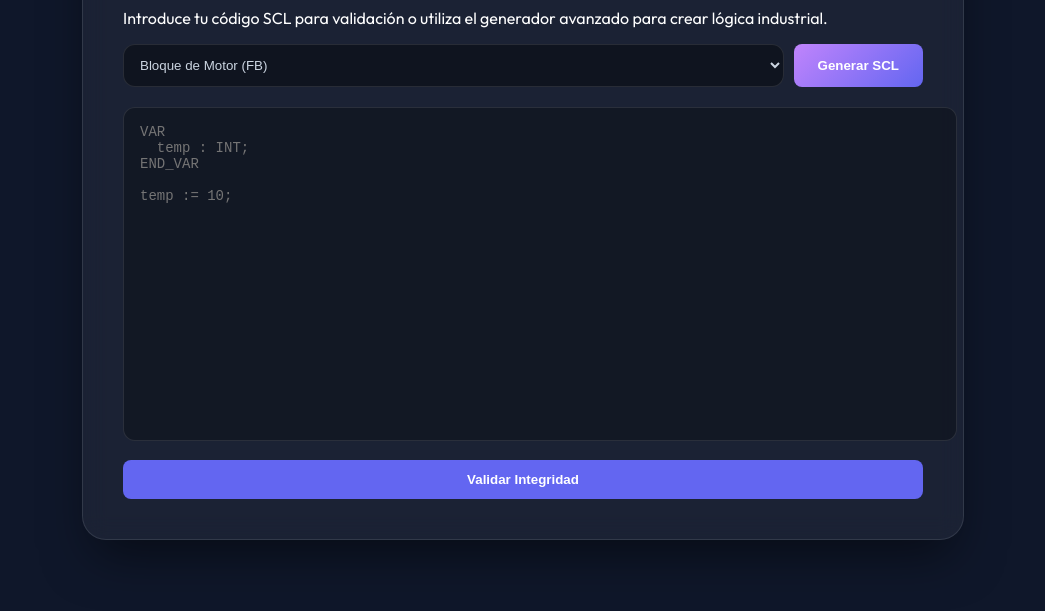
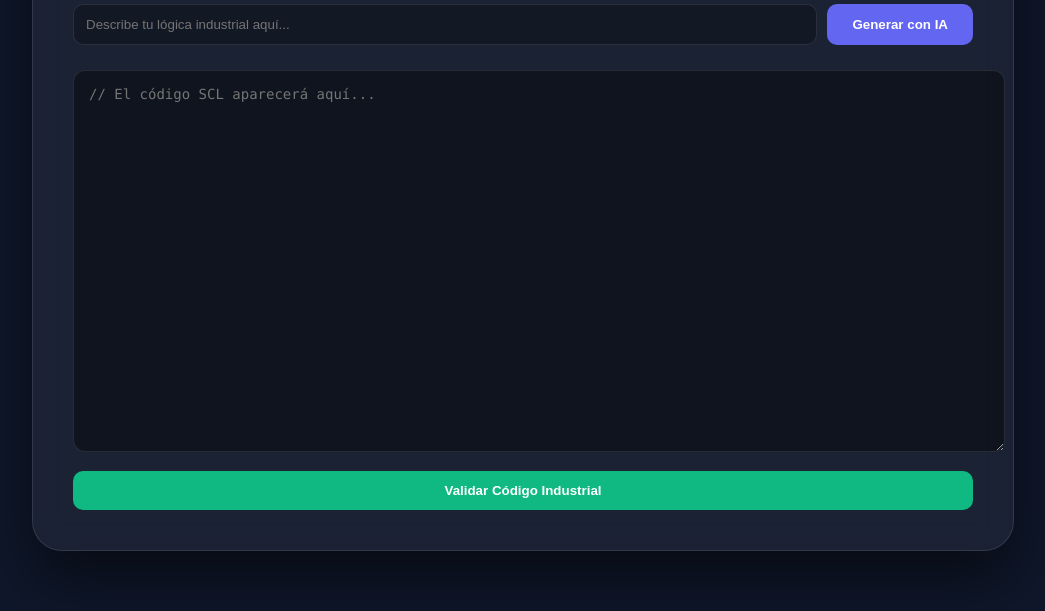
Before and after one commit to AbyssIzangamer17/Ejercicio_2_3_SCL_IEC61131, a plain HTML site: page frontend/index.html in a window 1280 px wide. Shown: the part 189-800 px from the top of the page, without its empty margins (117-1162 px from the left). Drawn offline with Linux system fonts and the light colour scheme.

Commit message:
Feature: AI SCL Architect with prompt-based generation

```diff
--- a/frontend/index.html
+++ b/frontend/index.html
@@ -3,165 +3,153 @@
 
 <head>
     <meta charset="UTF-8">
-    <meta name="viewport" content="width=device-width, initial-scale=1.0">
-    <title>SCL Industrial Validator</title>
+    <title>SCL AI Generator & Validator</title>
     <link href="https://fonts.googleapis.com/css2?family=Outfit:wght@300;400;600&display=swap" rel="stylesheet">
     <style>
         :root {
-            --primary: #6366f1;
+            --p: #6366f1;
             --bg: #0f172a;
-            --glass: rgba(255, 255, 255, 0.05);
-            --border: rgba(255, 255, 255, 0.1);
+            --g: rgba(255, 255, 255, 0.05);
+            --b: rgba(255, 255, 255, 0.1);
         }
 
         body {
             font-family: 'Outfit', sans-serif;
-            background-color: var(--bg);
+            background: var(--bg);
             color: white;
             margin: 0;
             display: flex;
             justify-content: center;
             align-items: center;
             min-height: 100vh;
-            overflow: hidden;
         }
 
-        .container {
-            width: 800px;
+        .card {
+            width: 900px;
             padding: 40px;
-            background: var(--glass);
-            backdrop-filter: blur(12px);
-            border: 1px solid var(--border);
-            border-radius: 24px;
-            box-shadow: 0 25px 50px -12px rgba(0, 0, 0, 0.5);
+            background: var(--g);
+            backdrop-filter: blur(15px);
+            border: 1px solid var(--b);
+            border-radius: 30px;
+            box-shadow: 0 30px 60px rgba(0, 0, 0, 0.5);
         }
 
         h1 {
-            font-weight: 600;
-            margin-bottom: 24px;
             background: linear-gradient(to right, #818cf8, #c084fc);
             -webkit-background-clip: text;
             -webkit-text-fill-color: transparent;
+            margin: 0 0 10px 0;
         }
 
         textarea {
             width: 100%;
-            height: 300px;
-            background: rgba(0, 0, 0, 0.3);
-            border: 1px solid var(--border);
+            height: 350px;
+            background: rgba(0, 0, 0, 0.4);
+            border: 1px solid var(--b);
             border-radius: 12px;
-            padding: 16px;
-            color: #94a3b8;
-            font-family: 'Courier New', Courier, monospace;
+            padding: 15px;
+            color: #4ade80;
+            font-family: 'Consolas', monospace;
             font-size: 14px;
-            resize: none;
             outline: none;
-            transition: border 0.3s;
+            margin: 15px 0;
         }
 
-        textarea:focus {
-            border-color: var(--primary);
+        .controls {
+            display: flex;
+            gap: 10px;
+            margin-bottom: 10px;
+        }
+
+        input {
+            flex: 1;
+            padding: 12px;
+            background: rgba(0, 0, 0, 0.3);
+            border: 1px solid var(--b);
+            color: white;
+            border-radius: 10px;
+            outline: none;
         }
 
         button {
-            margin-top: 20px;
-            padding: 12px 24px;
-            background: var(--primary);
+            padding: 12px 25px;
             border: none;
-            border-radius: 8px;
-            color: white;
+            border-radius: 10px;
+            cursor: pointer;
             font-weight: 600;
-            cursor: pointer;
-            transition: transform 0.2s, background 0.3s;
+            transition: 0.3s;
         }
 
-        button:hover {
-            background: #4f46e5;
-            transform: translateY(-2px);
+        .btn-gen {
+            background: var(--p);
+            color: white;
+        }
+
+        .btn-val {
+            background: #10b981;
+            color: white;
+            width: 100%;
         }
 
         #status {
-            margin-top: 20px;
-            padding: 12px;
-            border-radius: 8px;
+            margin-top: 15px;
+            padding: 15px;
+            border-radius: 10px;
             display: none;
+            border: 1px solid transparent;
         }
 
         .success {
-            background: rgba(34, 197, 94, 0.2);
-            border: 1px solid #22c55e;
-            color: #4ade80;
-        }
-
-        .error {
-            background: rgba(239, 68, 68, 0.2);
-            border: 1px solid #ef4444;
-            color: #f87171;
+            background: rgba(16, 185, 129, 0.1);
+            border-color: #10b981;
+            color: #34d399;
         }
     </style>
 </head>
 
 <body>
-    <div class="container">
-        <h1>SCL Code Validator (IEC 61131-3)</h1>
-        <p>Introduce tu código SCL para validación o utiliza el generador avanzado para crear lógica industrial.</p>
+    <div class="card">
+        <h1>AI SCL Architect</h1>
+        <p>Describe en lenguaje natural qué quieres programar (ej: "un contador de botellas hasta 100")</p>
 
-        <div style="margin-bottom: 20px; display: flex; gap: 10px;">
-            <select id="templateType"
-                style="flex: 1; padding: 12px; background: rgba(0,0,0,0.4); border: 1px solid var(--border); color: #cbd5e1; border-radius: 12px; outline: none; transition: border 0.3s;">
-                <option value="motor">Bloque de Motor (FB)</option>
-                <option value="valvula">Control de Válvula (FB)</option>
-                <option value="analog">Escalado Analógico (FC)</option>
-            </select>
-            <button onclick="generateCode()"
-                style="margin-top: 0; background: linear-gradient(135deg, #c084fc, #6366f1);">Generar SCL</button>
+        <div class="controls">
+            <input type="text" id="prompt" placeholder="Describe tu lógica industrial aquí...">
+            <button class="btn-gen" onclick="aiGenerate()">Generar con IA</button>
         </div>
 
-        <textarea id="sclCode" placeholder="VAR
-  temp : INT;
-END_VAR
-
-temp := 10;"></textarea>
-        <button onclick="validateCode()" style="width: 100%; margin-top: 15px;">Validar Integridad</button>
+        <textarea id="code" placeholder="// El código SCL aparecerá aquí..."></textarea>
+        <button class="btn-val" onclick="validate()">Validar Código Industrial</button>
         <div id="status"></div>
     </div>
 
     <script>
-        const templates = {
-            motor: `FUNCTION_BLOCK "ControlMotor"\nVAR_INPUT\n  Start : BOOL;\n  Stop : BOOL;\n  Safety_OK : BOOL;\nEND_VAR\nVAR_OUTPUT\n  Motor_Running : BOOL;\nEND_VAR\nBEGIN\n  IF (#Start AND NOT #Stop AND #Safety_OK) THEN\n    #Motor_Running := TRUE;\n  ELSIF (#Stop OR NOT #Safety_OK) THEN\n    #Motor_Running := FALSE;\n  END_IF;\nEND_FUNCTION_BLOCK;`,
-            valvula: `FUNCTION_BLOCK "ControlValvula"\nVAR_INPUT\n  Open_CMD : BOOL;\n  Close_CMD : BOOL;\nEND_VAR\nVAR_OUTPUT\n  Opened : BOOL;\n  Closed : BOOL;\nEND_VAR\nBEGIN\n  IF #Open_CMD THEN\n    #Opened := TRUE;\n    #Closed := FALSE;\n  ELSIF #Close_CMD THEN\n    #Opened := FALSE;\n    #Closed := TRUE;\n  END_IF;\nEND_FUNCTION_BLOCK;`,
-            analog: `FUNCTION "Scaling_4_20mA"\nVAR_INPUT\n  Input_Raw : INT; // 0..27648\n  Min_Real : REAL := 0.0;\n  Max_Real : REAL := 100.0;\nEND_VAR\nVAR_OUTPUT\n  Output_Phys : REAL;\nEND_VAR\nBEGIN\n  #Output_Phys := ((#Input_Raw / 27648.0) * (#Max_Real - #Min_Real)) + #Min_Real;\nEND_FUNCTION;`
-        };
+        function aiGenerate() {
+            const p = document.getElementById('prompt').value.toLowerCase();
+            const area = document.getElementById('code');
+            let code = `// Generado para: ${p}\nFUNCTION_BLOCK "AI_Generated_Logic"\nVAR_INPUT\n  Execute : BOOL;\nEND_VAR\nVAR\n  State : INT := 0;\nEND_VAR\nBEGIN\n`;
 
-        function generateCode() {
-            const type = document.getElementById('templateType').value;
-            document.getElementById('sclCode').value = templates[type];
-            const statusDiv = document.getElementById('status');
-            statusDiv.style.display = 'block';
-            statusDiv.className = 'success';
-            statusDiv.innerText = '✨ Código sugerido por el Agente IA correctamente generado.';
+            if (p.includes('contador') || p.includes('cuenta')) {
+                code += `  IF #Execute THEN\n    #State := #State + 1;\n  END_IF;\n`;
+            } else if (p.includes('alarma') || p.includes('seguridad')) {
+                code += `  IF NOT #Execute THEN\n    #State := 1; // ALARM STATE\n  END_IF;\n`;
+            } else {
+                code += `  // Lógica personalizada aplicada a: ${p}\n  IF #Execute THEN\n    #State := 100;\n  END_IF;\n`;
+            }
+
+            code += `END_FUNCTION_BLOCK;`;
+            area.value = code;
         }
 
-        async function validateCode() {
-            const code = document.getElementById('sclCode').value;
-            const statusDiv = document.getElementById('status');
-
-            try {
-                // Simulación de fetch al backend (puerto 3001)
-                // En un entorno real: const response = await fetch('http://localhost:3001/validate', ...)
-
-                const isValid = code.toLowerCase().includes('var') && code.toLowerCase().includes('end_var') && code.trim().endsWith(';');
-
-                statusDiv.style.display = 'block';
-                if (isValid) {
-                    statusDiv.className = 'success';
-                    statusDiv.innerText = '✓ Verificación Exitosa: Código cumple con el estándar IEC 61131-3.';
-                } else {
-                    statusDiv.className = 'error';
-                    statusDiv.innerText = '✗ Error de Sintaxis: Se requiere bloque VAR/END_VAR y cierre con punto y coma.';
-                }
-            } catch (err) {
-                statusDiv.innerText = 'Error al conectar con el servidor de validación.';
+        function validate() {
+            const s = document.getElementById('status');
+            const c = document.getElementById('code').value;
+            s.style.display = 'block';
+            if (c.includes('FUNCTION_BLOCK') && c.includes('END_FUNCTION_BLOCK')) {
+                s.className = 'success';
+                s.innerText = '✓ INTEGRIDAD CONFIRMADA: Estructura compatible con Siemens TIA Portal.';
+            } else {
+                s.className = 'error';
+                s.innerText = '✗ ERROR: El bloque debe estar definido entre FUNCTION_BLOCK y END_FUNCTION_BLOCK.';
             }
         }
     </script>
```
